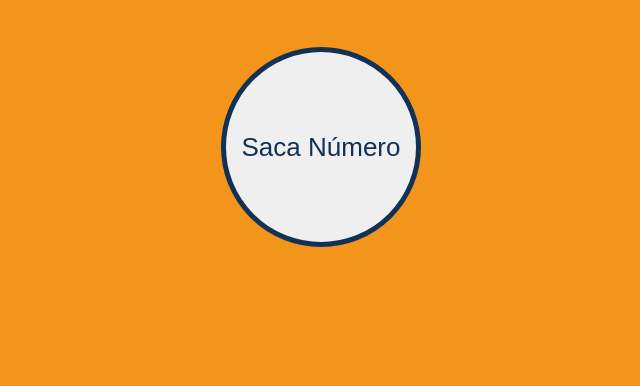
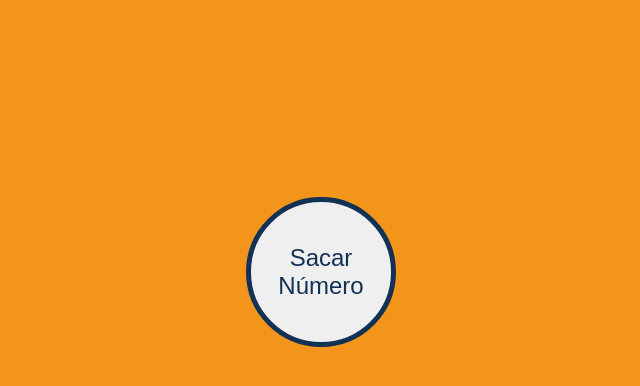
Before and after one commit to JeffersonPorras/juegoBingo, a plain HTML site: page index.html in a window 1280 px wide. Shown: the part 72-458 px from the top of the page, without its empty margins (319-959 px from the left). Drawn offline with Linux system fonts and the light colour scheme.

Commit message:
se genero Boton Aleatorio

```diff
--- a/index.html
+++ b/index.html
@@ -15,7 +15,9 @@
         <section class="section-carton__jugador"></section>
         <section class="section-boton">
             <div>
-                <button class="boton-aleatorio" onclick="mostrarNumeroAleatorio()">Saca Número</button>
+                <button class="boton-aleatorio" onclick="mostrarNumeroAleatorio()">
+                    <p id="numeroElegido">Sacar Número</p>
+                </button>
             </div>
         </section>
         <section class="section-carton__pc"></section>
--- a/index.js
+++ b/index.js
@@ -1,19 +1,24 @@
+const numeroElegidoBalotera = document.getElementById('numeroElegido')
 let numeroAleatoriosAlmacenados = []
-console.log(numeroAleatoriosAlmacenados);
+
 
 function botonAleatorioOprimido() {
     let botonAletorio = document.querySelector("boton-aleatorio")
-    botonAletorio.addEventListener("click",mostrarNumeroAleatorio)
+    botonAletorio.addEventListener("click",mostrarNumeroAleatorio())
+    console.log(numeroAleatoriosAlmacenados);
 }
-function mostrarNumeroAleatorio() {
-    let generarNumeroAleatorio = aleatorio(1,100)
-    console.log(generarNumeroAleatorio);
-    numeroAleatoriosAlmacenados.push(generarNumeroAleatorio)
-}
-console.log(mostrarNumeroAleatorio());
 
 
+function mostrarNumeroAleatorio() {
+    let numeroAleatorio = generarNumeroAleatorio(1,100)
+    console.log(numeroAleatorio);
+    numeroAleatoriosAlmacenados.push(numeroAleatorio)
+    mostrarNumeroElegido(numeroAleatorio)
+}
 
-function aleatorio(min, max) {
+function mostrarNumeroElegido(resultado){
+    numeroElegidoBalotera.innerHTML = resultado
+  }
+function generarNumeroAleatorio(min, max) {
     return Math.floor(Math.random() * (max - min + 1) + min);
   }
--- a/style.css
+++ b/style.css
@@ -24,27 +24,26 @@ h1{
 }
 main{
     display: flex;
-    flex-direction: row;
+    flex-direction: column;
     margin-top: 50px;
 }
-.section-carton__jugador{
-    width: 35%;
+.section-carton__jugador,.section-carton__pc,.section-boton{
+    width: 100%;
+    height: 150px;
 }
 .section-boton{
-    width: 30%;
     display: flex;
     justify-content: center;
     align-items: center;
 }
-.section-carton__pc{
-    width: 35%;
-}
-
 .boton-aleatorio{
-    width: 200px;
-    height: 200px;
+    width: 150px;
+    height: 150px;
+    display: flex;
+    justify-content: center;
+    align-items: center;
     border-radius: 50%;
     border: 5px solid #123156;
-    font-size: 2.6rem;
+    font-size: 2.4rem;
     color: #123156;
 }
```
